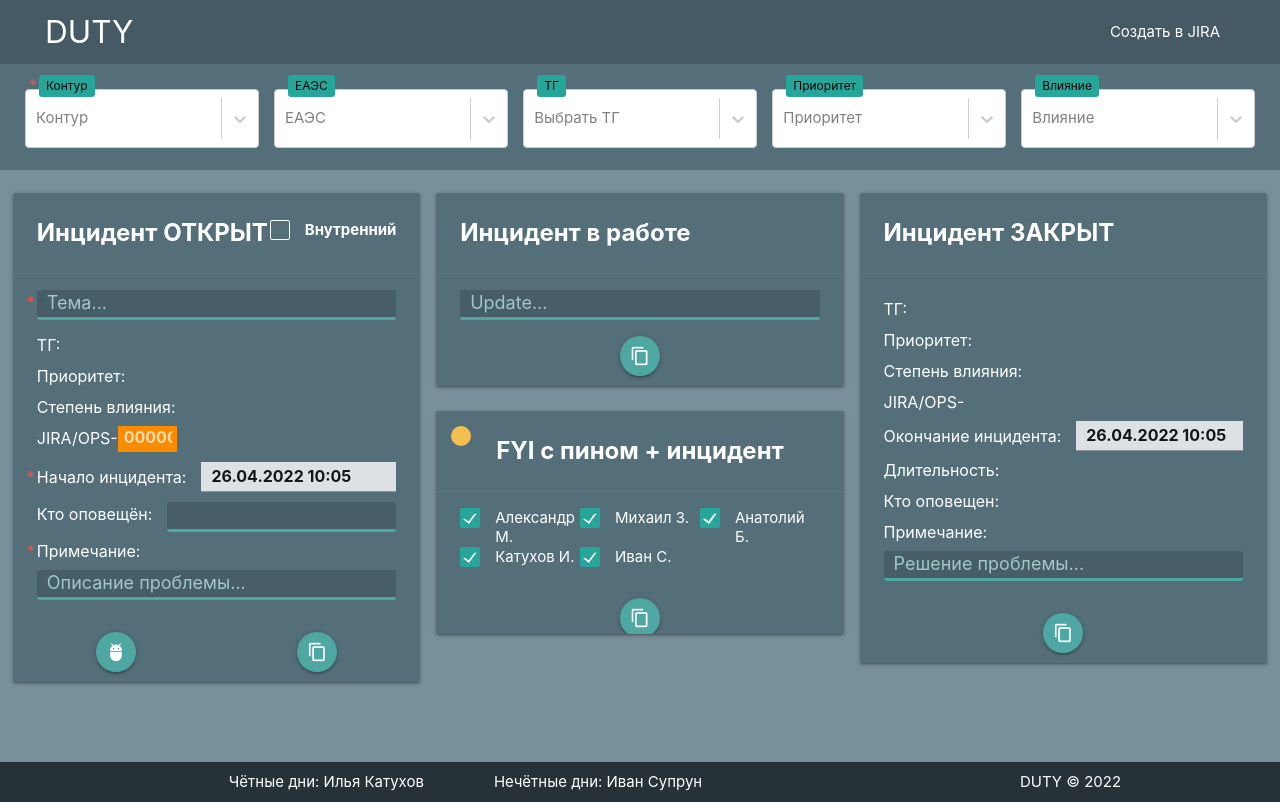
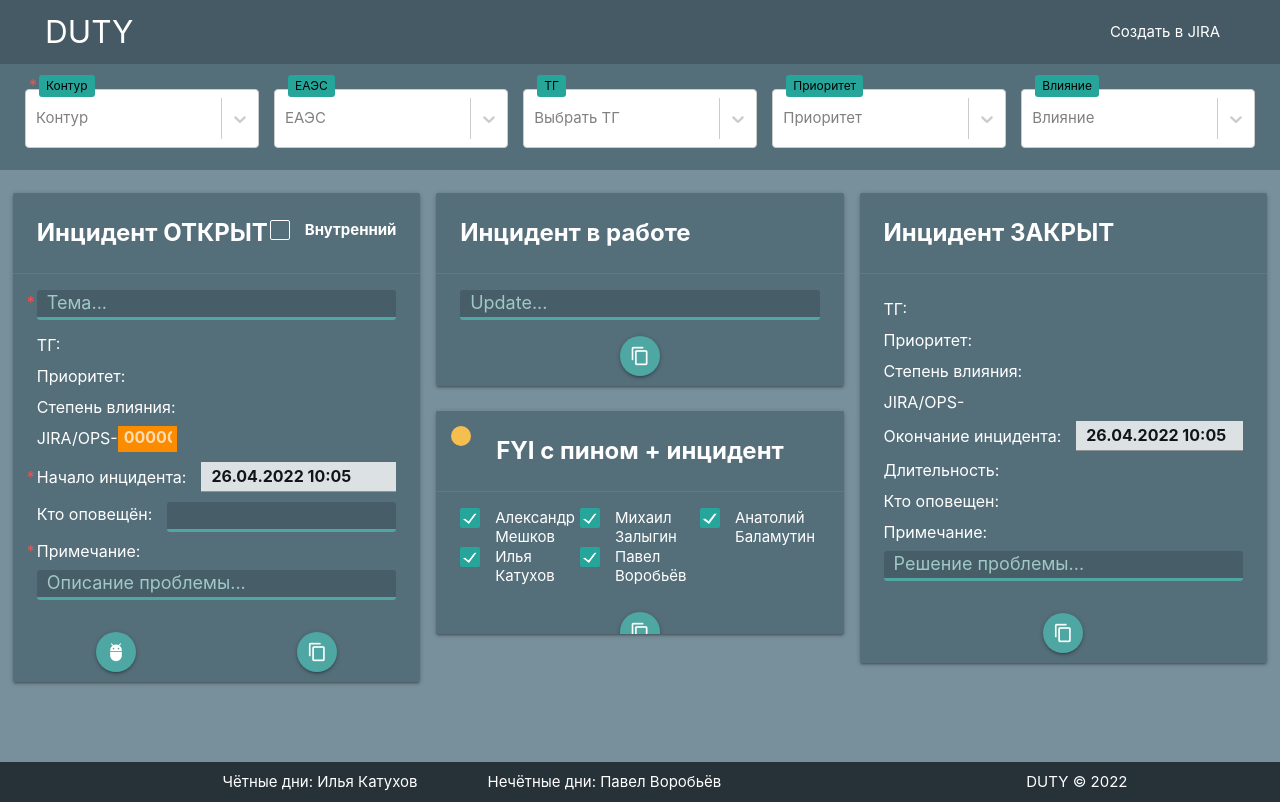
Before and after one commit to webdirection-dev/templater-1, a React (Create React App) app: page / in a window 1280 px wide. Built offline with nearby package versions, Linux system fonts and the light colour scheme.

Commit message:
2.2.3 отпуск Супрун

```diff
--- a/src/layout/footer/Footer.jsx
+++ b/src/layout/footer/Footer.jsx
@@ -4,7 +4,7 @@ const Footer = () => (
     <footer id='footer' className="page-footer blue-grey darken-4 footer-content">
         <div className="footer-left">
             <div>Чётные дни: Илья Катухов</div>
-            <div>Нечётные дни: Иван Супрун</div>
+            <div>Нечётные дни: Павел Воробьёв</div>
         </div>
 
         <div>DUTY © {new Date().getFullYear()}</div>
--- a/src/static/data/dataNotify.js
+++ b/src/static/data/dataNotify.js
@@ -1,10 +1,11 @@
 export const staffPerson = [
     /*{ name: 'markov', fullName: 'Василий М.', userName: '@haltandcatch', selected: true, },*/
-    { name: 'meshkov', fullName: 'Александр М.', userName: '@okmeshkov', selected: true, },
-    { name: 'zalygin', fullName: 'Михаил З.', userName: '@mishanyazal', selected: true, },
-    { name: 'balamutin', fullName: 'Анатолий Б.', userName: '@dezm0d', selected: true, },
-    { name: 'katukhov', fullName: 'Катухов И.', userName: '@crpt_katukhov', selected: true, },
-    { name: 'suprun', fullName: 'Иван С.', userName: '@lacronn', selected: true, },
+    { name: 'meshkov', fullName: 'Александр Мешков', userName: '@okmeshkov', selected: true, },
+    { name: 'zalygin', fullName: 'Михаил Залыгин', userName: '@mishanyazal', selected: true, },
+    { name: 'balamutin', fullName: 'Анатолий Баламутин', userName: '@dezm0d', selected: true, },
+    { name: 'katukhov', fullName: 'Илья Катухов', userName: '@crpt_katukhov', selected: true, },
+    /*{ name: 'suprun', fullName: 'Иван С.', userName: '@lacronn', selected: true, },*/
+    { name: 'vorobiev', fullName: 'Павел Воробьёв', userName: '@crpt_vorobiev', selected: true, },
 ]
 
 export const dataNotify = {
@@ -45,13 +46,21 @@ export const dataNotify = {
             fullName: 'Илья Катухов',
             userName: '@crpt_katukhov'
         },
-        {
+        /*{
             alwaysSelected: false,
             selected: false,
             even: false,
             name: 'suprun',
             fullName: 'Иван Супрун',
             userName: '@lacronn'
+        },*/
+        {
+            alwaysSelected: false,
+            selected: false,
+            even: false,
+            name: 'suprun',
+            fullName: 'Павел Воробьёв',
+            userName: '@crpt_vorobiev'
         },
     ],
 
@@ -71,13 +80,21 @@ export const dataNotify = {
             fullName: 'Илья Катухов',
             userName: '@crpt_katukhov'
         },
-        {
+        /*{
             alwaysSelected: false,
             selected: true,
             even: false,
             name: 'suprun',
             fullName: 'Иван Супрун',
             userName: '@lacronn'
+        },*/
+        {
+            alwaysSelected: false,
+            selected: true,
+            even: false,
+            name: 'suprun',
+            fullName: 'Павел Воробьёв',
+            userName: '@crpt_vorobiev'
         },
     ],
 }
```
